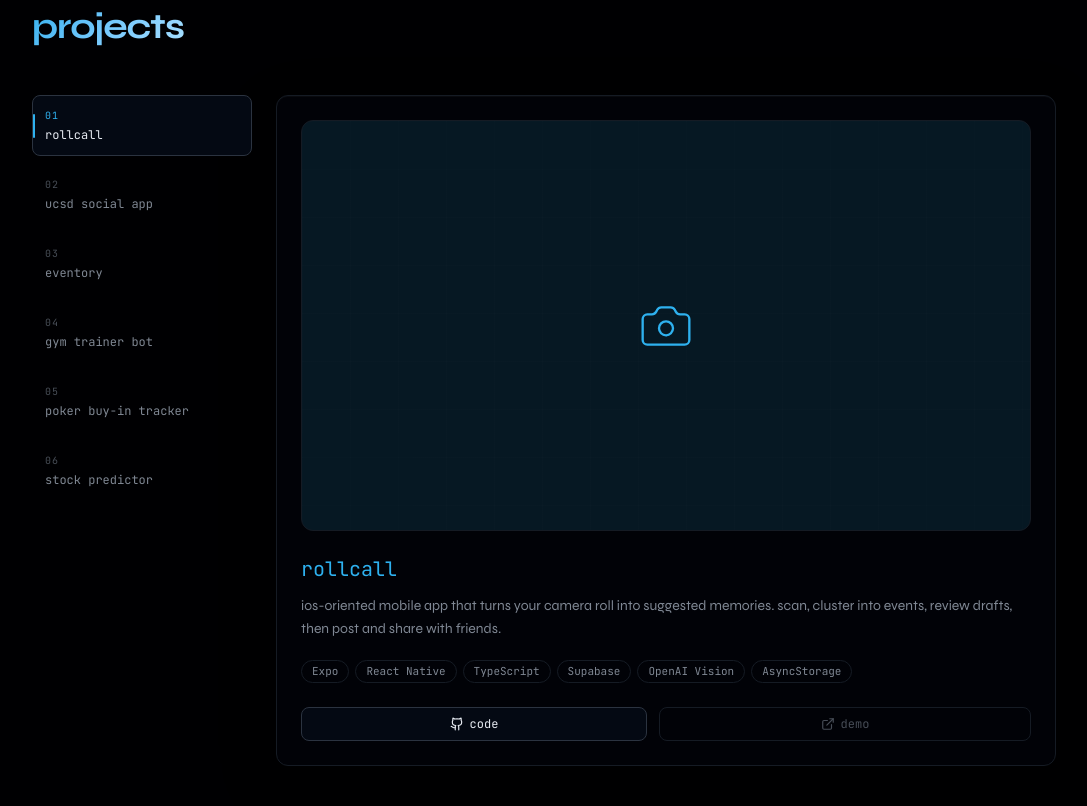
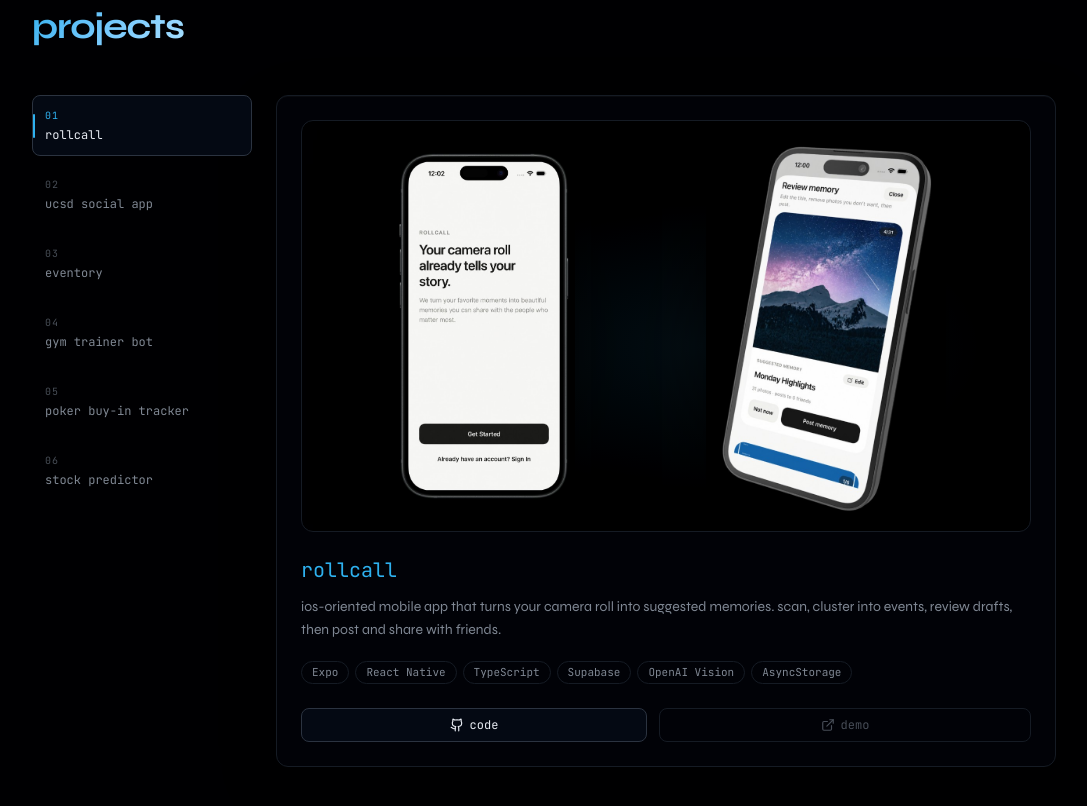
Before and after one commit to rohanmad/portfolio, a Next.js app: page / in a window 1280 px wide. Shown: the part 1600-2406 px from the top of the page, without its empty margins (96-1183 px from the left). Built offline with nearby package versions, Linux system fonts and the light colour scheme.

Commit message:
add images to rollcall

```diff
--- a/components/sections/projects-section.tsx
+++ b/components/sections/projects-section.tsx
@@ -13,12 +13,68 @@ function ProjectMedia({ project }: { project: Project }) {
   const images = project.images ?? []
   const [index, setIndex] = useState(0)
   const hasMultiple = images.length > 1
+  const reducedMotion = useReducedMotion()
 
   if (images.length === 0) {
     return (
       <div className="relative mb-6 flex aspect-[16/9] items-center justify-center overflow-hidden rounded-xl border border-[var(--border-subtle)] bg-[var(--accent-dim)]">
         <Icon className="h-14 w-14 text-[var(--accent)]" strokeWidth={1} />
         <div className="absolute inset-0 grid-overlay opacity-30" />
+      </div>
+    )
+  }
+
+  if (project.mediaLayout === "duo" && images.length >= 2) {
+    return (
+      <div className="relative mb-6 overflow-hidden rounded-xl border border-[var(--border-subtle)] bg-[oklch(0.04_0.01_260)]">
+        <div className="relative aspect-[16/9] w-full">
+          <div
+            className="pointer-events-none absolute inset-0 opacity-70"
+            style={{
+              background:
+                "radial-gradient(ellipse 55% 50% at 55% 55%, oklch(0.72 0.14 235 / 0.12), transparent 70%)",
+            }}
+          />
+          <div className="pointer-events-none absolute inset-0 grid-overlay opacity-[0.04]" />
+
+          {/* homepage — back left, facing forward */}
+          <motion.div
+            className="absolute top-[6%] left-[6%] z-[1] h-[88%] w-[38%]"
+            initial={reducedMotion ? false : { opacity: 0, x: -18, y: 10 }}
+            animate={{ opacity: 1, x: 0, y: 0 }}
+            transition={{ duration: 0.55, ease: [0.22, 1, 0.36, 1] }}
+          >
+            <div className="relative h-full w-full drop-shadow-[0_18px_36px_oklch(0_0_0/0.55)]">
+              <Image
+                src={images[0]}
+                alt={`${project.title} homepage`}
+                fill
+                className="object-contain object-center"
+                sizes="(max-width: 1024px) 40vw, 260px"
+                priority
+              />
+            </div>
+          </motion.div>
+
+          {/* example post — front right, angled */}
+          <motion.div
+            className="absolute top-[2%] right-[0%] z-[2] h-[98%] w-[56%]"
+            initial={reducedMotion ? false : { opacity: 0, x: 18, y: 10 }}
+            animate={{ opacity: 1, x: 0, y: 0 }}
+            transition={{ duration: 0.55, delay: 0.08, ease: [0.22, 1, 0.36, 1] }}
+          >
+            <div className="relative h-full w-full drop-shadow-[0_26px_48px_oklch(0_0_0/0.7)]">
+              <Image
+                src={images[1]}
+                alt={`${project.title} example memory`}
+                fill
+                className="object-contain object-bottom"
+                sizes="(max-width: 1024px) 50vw, 320px"
+                priority
+              />
+            </div>
+          </motion.div>
+        </div>
       </div>
     )
   }
--- a/components/ui/magnetic-button.tsx
+++ b/components/ui/magnetic-button.tsx
@@ -19,14 +19,14 @@ export function MagneticButton({
   onClick,
   href,
   target,
-  strength = 0.25,
+  strength = 0.08,
 }: MagneticButtonProps) {
   const ref = useRef<HTMLDivElement>(null)
   const reducedMotion = useReducedMotion()
   const x = useMotionValue(0)
   const y = useMotionValue(0)
-  const springX = useSpring(x, { stiffness: 300, damping: 20 })
-  const springY = useSpring(y, { stiffness: 300, damping: 20 })
+  const springX = useSpring(x, { stiffness: 250, damping: 28 })
+  const springY = useSpring(y, { stiffness: 250, damping: 28 })
 
   const handleMouse = (event: MouseEvent) => {
     if (reducedMotion || !ref.current) return
@@ -49,7 +49,7 @@ export function MagneticButton({
       onMouseMove={handleMouse}
       onMouseLeave={reset}
       className={className}
-      whileTap={{ scale: 0.97 }}
+      whileTap={{ scale: 0.985 }}
     >
       {children}
     </motion.div>
--- a/lib/data/portfolio.ts
+++ b/lib/data/portfolio.ts
@@ -102,6 +102,7 @@ export type Project = {
   accent: "amber" | "violet" | "teal"
   links: ProjectLink[]
   images?: string[]
+  mediaLayout?: "carousel" | "duo"
 }
 
 export const projects: Project[] = [
@@ -120,6 +121,8 @@ export const projects: Project[] = [
     ],
     icon: Camera,
     accent: "teal",
+    images: ["/rollcall-homepage-front.png", "/rollcall-examplepost.png"],
+    mediaLayout: "duo",
     links: [
       {
         label: "code",
```
Also changed, not shown: public/rollcall-examplepost.png (added), public/rollcall-homepage-front.png (added).
